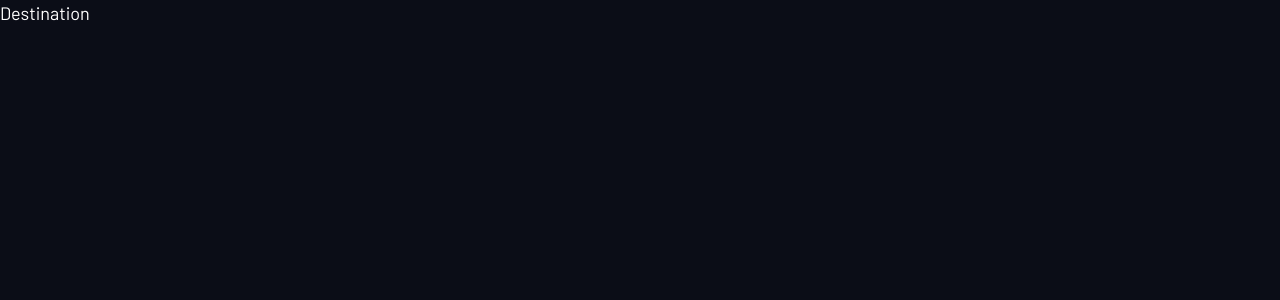
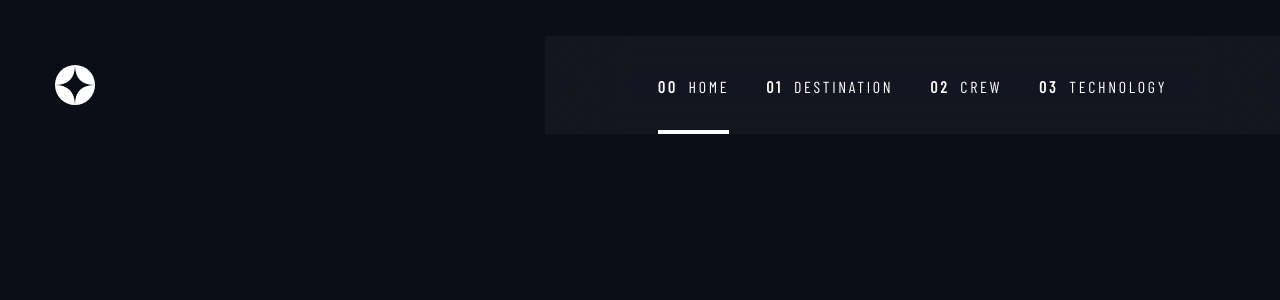
Before and after one commit to basitkorai/space-tourism-website, a React (Vite) app: page /destination in a window 1280 px wide. Shown: the top 300 px of the page. Built offline with nearby package versions, Linux system fonts and the light colour scheme; a web font is replaced by a local one.

Commit message:
code refactored

```diff
--- a/src/components/Navbar.jsx
+++ b/src/components/Navbar.jsx
@@ -16,7 +16,7 @@ const Navbar = () => {
 
   return (
     <>
-      <div className="pt-6 px-6 md:pt-0 md:pl-[2.4375rem] md:pr-0 mb-6 lg:pt-9 lg:pl-[3.4375rem] lg:text-base md:mb-[6.62rem] lg:mb-[15.69rem]">
+      <div className="pt-6 px-6 md:pt-0 md:pl-[2.4375rem] md:pr-0 lg:pt-9 lg:pl-[3.4375rem] lg:text-base">
         <nav
           className="flex justify-between items-center "
           id="navbar"
--- a/src/pages/Destination.jsx
+++ b/src/pages/Destination.jsx
@@ -1,5 +1,15 @@
+import Navbar from '../components/Navbar'
+import Sidebar from '../components/Sidebar'
+
 const Destination = () => {
-  return <div>Destination</div>
+  return (
+    <div>
+      <header>
+        <Navbar />
+        <Sidebar />
+      </header>
+    </div>
+  )
 }
 
 export default Destination
--- a/src/pages/Home.jsx
+++ b/src/pages/Home.jsx
@@ -15,7 +15,7 @@ const Home = () => {
           <Sidebar />
         </header>
         <div
-          className={`container grid place-items-center lg:grid-cols-2 lg:justify-between px-4 tall:pb-20 mx-auto`}
+          className={`container grid place-items-center lg:grid-cols-2 lg:justify-between px-4 tall:pb-20 mx-auto mt-6 md:mt-[6.62rem] lg:mt-[15.69rem]`}
         >
           <div className="text-center lg:text-left mb-[5.06rem] md:mb-[9.75rem] lg:mb-0">
             <h1 className="grid gap-4 md:gap-6">
```
